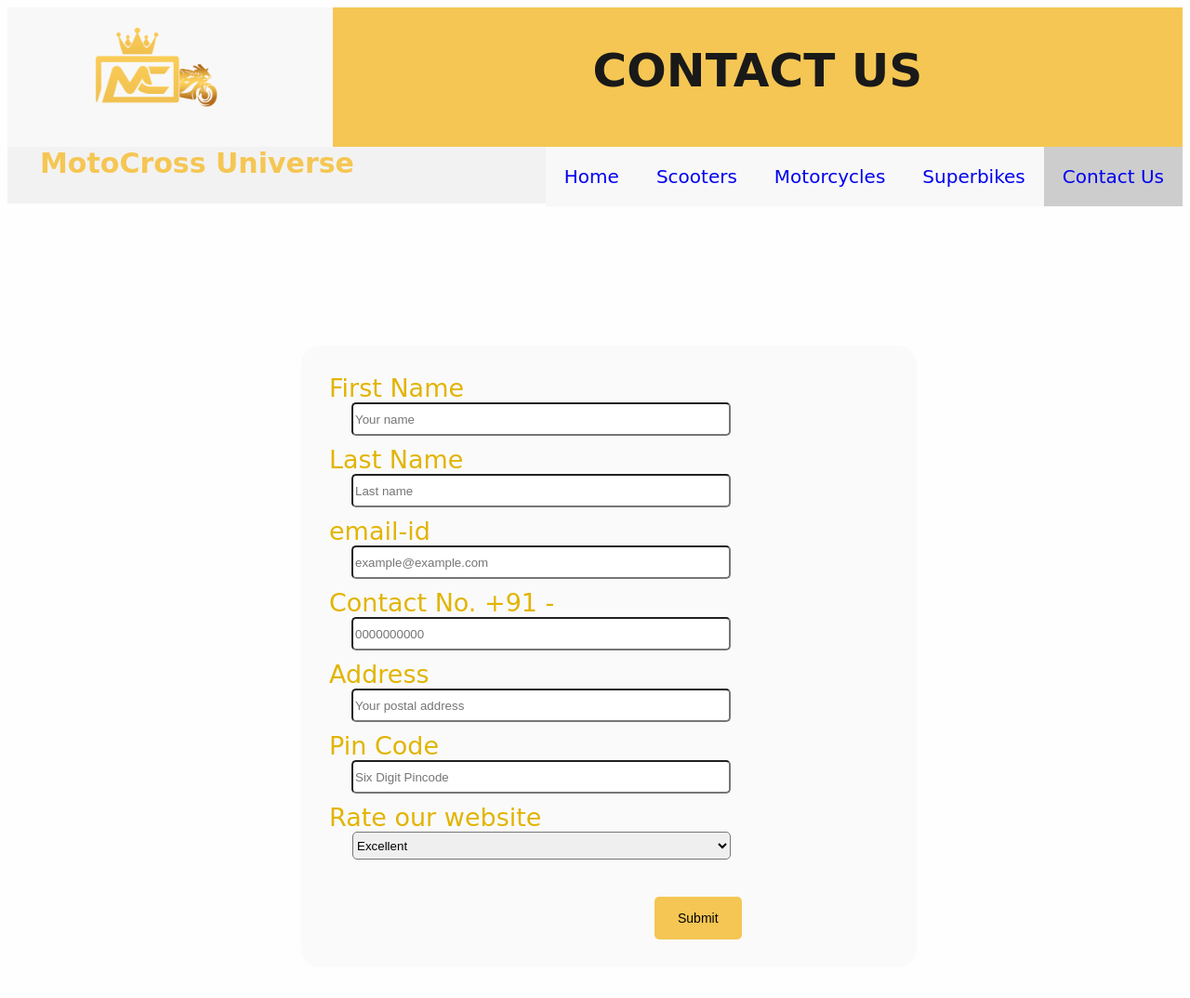
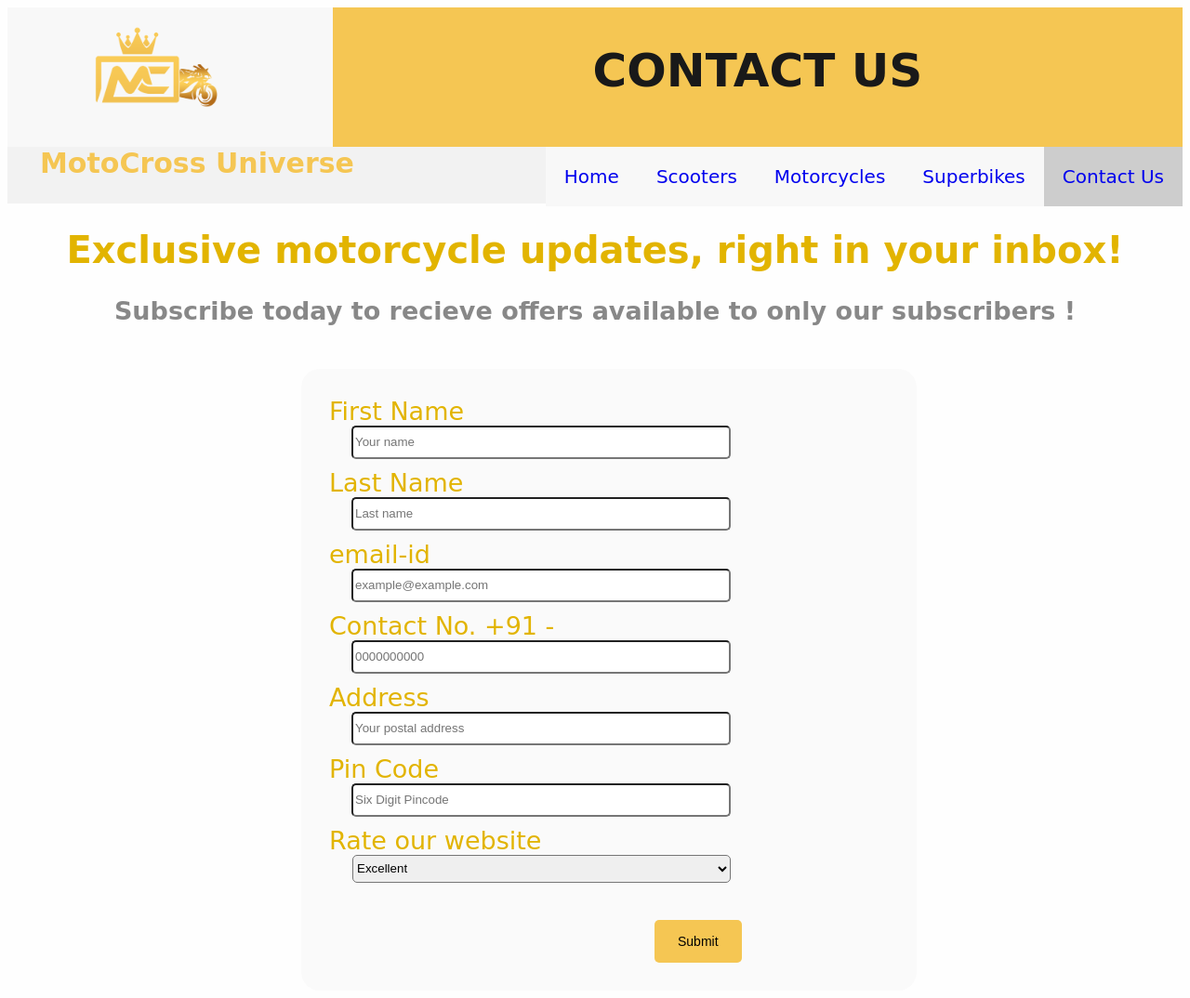
Before and after one commit to prajwalpatankar/SL3, a PHP site: page /contact.html in a window 1280 px wide. Shown: the whole page at 93% size. Before the commit the page ends 1011 px from the top, so only its background shows below. Run offline with PHP 8.4, Linux system fonts and the light colour scheme.

Commit message:
complete assignment3

```diff
--- a/Assignment3/contact.html
+++ b/Assignment3/contact.html
@@ -25,7 +25,10 @@
             <h1 id='title-name'>MotoCross Universe</h1>
         </div>
 
-        <div class="bg-form">
+        <div class="contact-header-text">
+            <h1>Exclusive motorcycle updates, right in your inbox!</h1>
+            <h3>Subscribe today to recieve offers available to only our subscribers !</h3>
+        </div>
         <div class="contact-us-section">
             <form name="contact-us-form">
                 <label for="fname">First Name</label>
@@ -57,7 +60,7 @@
                 <button class="btn-submit-form" onclick="validateForm()">Submit</button>
             </form>
         </div>
-        </div>
+
 
 
 
--- a/Assignment3/script.js
+++ b/Assignment3/script.js
@@ -11,6 +11,9 @@ function validateForm() {
       return false;
     }   //first name validation
 
+
+
+
     var lname = document.forms["contact-us-form"]["lastname"].value;
     if (lname == "") {
       alert("Last Name cannot be empty !");
@@ -18,12 +21,29 @@ function validateForm() {
       return false;
     }   //last name validation
 
+
+
+
     var email = document.forms["contact-us-form"]["email"].value;
     if (email == "") {
-      alert("Invalid email !");
+      alert("Please Enter email!");
+      event.preventDefault()
+      return false;
+    }
+    else if(email.includes(".com.com"))
+    {
+      alert("Invalid email ! email cannot contain '.com.com'");
+      event.preventDefault()
+      return false;
+    }
+    else if(email.includes("@.")){
+      alert("'.' is used at the wrong place in '.com' ");
       event.preventDefault()
       return false;
     }   //email validation
+
+
+
 
     var phone = document.getElementById("contact").value;
     if (phone == "") {
@@ -31,12 +51,19 @@ function validateForm() {
       event.preventDefault()
       return false;
     }
-    else if( phone < 7000000000 || (phone > 9999999999 && phone < 70000000000) || phone > 99999999999 ) {
-      console.log("");
-      alert("Invalid contact number !");
+    else if(phone < 1000000000 || phone > 99999999999 ){
+      alert("Invalid contact number! Contact number should of 10 or 11 digits.");
+      event.preventDefault()
+      return false;
+    }
+    else if(phone < 7000000000 || (phone > 9999999999 && phone < 70000000000)){
+      alert("Invalid Contact number! Contact number must start from 7,8 or 9.")
       event.preventDefault()
       return false;
     }   //contact validation
+
+
+
 
     var address = document.forms["contact-us-form"]["address"].value;
     if (address == "") {
@@ -44,6 +71,9 @@ function validateForm() {
       event.preventDefault()
       return false;
     }   //Address validation
+
+
+
 
     var pcode = document.getElementById("pcode").value;
     if (pcode == "") {
@@ -58,6 +88,10 @@ function validateForm() {
       return false;
     }   //pincode validation
 
+
+
+
+    console.log(fname,lname,email,phone,address,pcode);
     alert("Your details have been submitted successfully");
     return true;          //if everything is correct
 
--- a/Assignment3/style.css
+++ b/Assignment3/style.css
@@ -102,9 +102,8 @@ a:visited {
 }
 .nav li{
     list-style: none;
-    display: inline-block;
     float: right;
-
+    display: block;
     padding: 20px;
     font-size: 20px;
     font-family: cursive;
@@ -221,6 +220,23 @@ a:visited {
 
 /* ----- CONTACT US ----- */
 
+
+
+.contact-header-text h1{
+    font-family: cursive;
+    text-align: center;
+    font-size: 40px;
+    color: #e2b400;
+}
+
+
+.contact-header-text h3{
+    font-family: cursive;
+    text-align: center;
+    font-size: 27px;
+    color: #888888
+}
+
 .contact-us-section {
     background-color: #fafafa;
     padding-top: 30px;
@@ -229,11 +245,9 @@ a:visited {
     border-radius: 20px;
     display: inline-block;
     margin-left: 25%;
-    margin-top: 150px;
+    margin-top: 20px;
     width: 50%;
     margin-right: 25%;
-
-
 }
 
 label {
```
